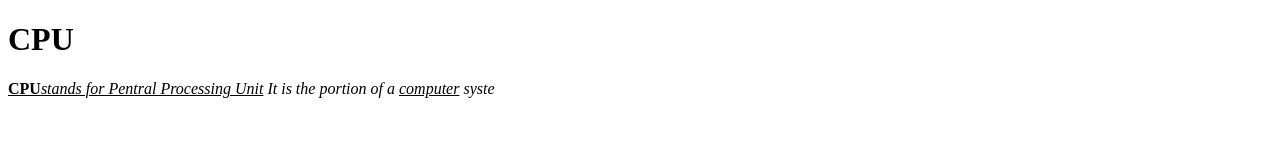
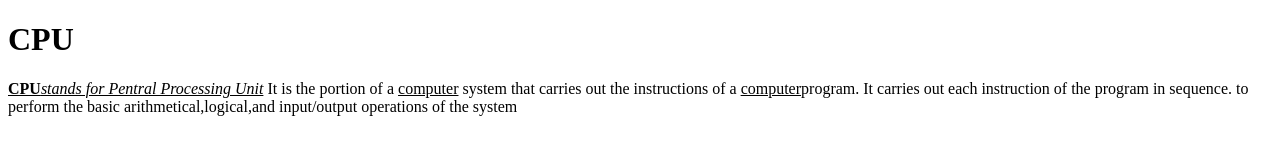
Before and after one commit to iamneo-production/abaebbbfbaabeeadaeccdfffebaeceaec, a website: page public/index.html in a window 1280 px wide. Drawn offline with Linux system fonts and the light colour scheme.

Commit message:
Backup Commit

```diff
--- a/public/index.html
+++ b/public/index.html
@@ -8,7 +8,10 @@
 </head>
 </head>
 <body>
-    <u><b>CPU</b><i>stands for Pentral Processing Unit</u></body><i></i>
-    It is the portion of a <u>computer</u> syste
+    <p><u><b>CPU</b><i>stands for Pentral Processing Unit</u></i>
+    It is the portion of a <u>computer</u> system that carries
+    out the instructions of a <u>computer</u>program.
+    It carries out each instruction of the program in sequence.
+    to perform the basic arithmetical,logical,and input/output operations of the system</p>
 </body>
 </html>
```
